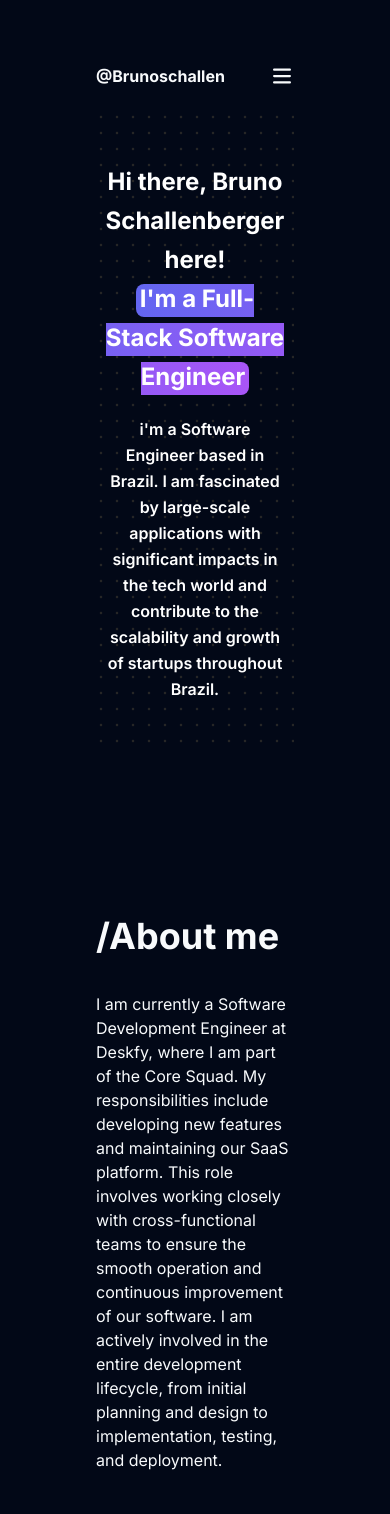
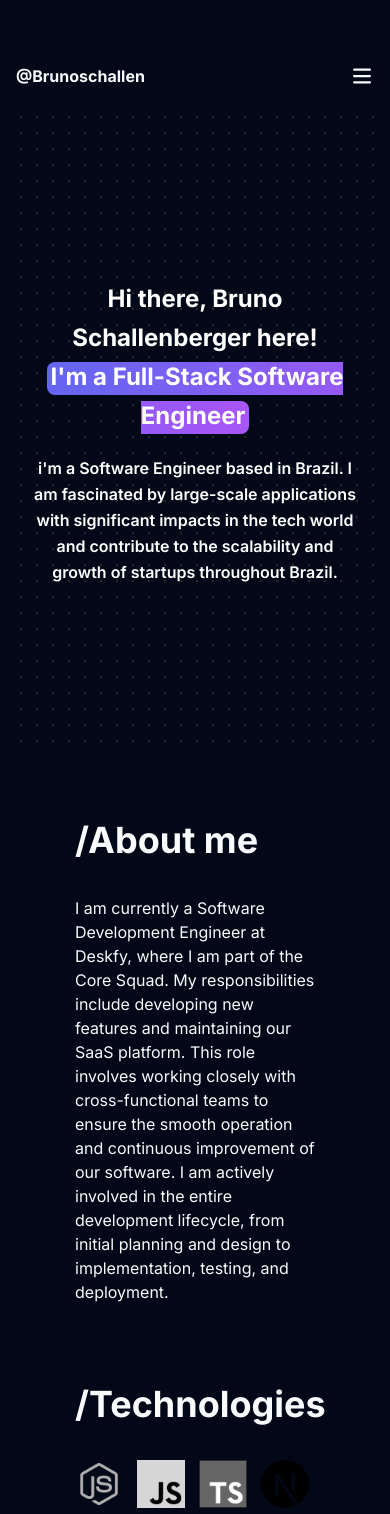
Before and after one commit to Schallenberger/personal-website-ui, a Next.js app: page / in a window 390 px wide. Shown: the top 1514 px of the page. Built offline with nearby package versions, Linux system fonts and the light colour scheme.

Commit message:
update mobile version

```diff
--- a/app/page.tsx
+++ b/app/page.tsx
@@ -7,7 +7,7 @@ import Hero from "@/components/Hero";
 
 export default function Home() {
   return (
-    <main className="flex min-h-screen flex-col items-center px-24 pt-10">
+    <main className="flex min-h-screen flex-col items-center px-4 md:px-24 pt-10">
       <Header />
       <div className="w-full flex flex-col gap-9">
         <Hero />
--- a/components/AboutMe.tsx
+++ b/components/AboutMe.tsx
@@ -15,14 +15,14 @@ const technologiesLogos = {
 
 const AboutMe = () => {
   return (
-    <section id='about' className='w-full flex flex-wrap py-32 gap-20 items-center bg-background justify-center md:justify-center lg:justify-between'>
-      <div className='flex min-h-[316px] flex-col gap-9  w-60 md:w-96'>
+    <section id='about' className='w-full flex flex-wrap lg:flex-nowrap py-8 md:py-32 gap-20 items-center bg-background justify-center md:justify-center lg:justify-between'>
+      <div className='flex md:min-h-[316px] flex-col gap-9  w-60 md:w-96'>
         <h1 className='text-4xl font-bold'>/About me</h1>
         <p>I am currently a Software Development Engineer at Deskfy, where I am part of the Core Squad. My responsibilities include developing new features and maintaining our SaaS platform. This role involves working closely with cross-functional teams to ensure the smooth operation and continuous improvement of our software. I am actively involved in the entire development lifecycle, from initial planning and design to implementation, testing, and deployment.</p>
       </div>
-      <div className='flex min-h-[316px] flex-col gap-9 w-60 md:w-96'>
+      <div className='flex md:min-h-[316px] flex-col gap-9 w-60 md:w-96'>
         <h1 className='text-4xl font-bold'>/Technologies</h1>
-        <div className="gap-2 grid grid-cols-2">
+        <div className="gap-2 grid grid-cols-4 md:grid-cols-2">
           {Object.entries(technologiesLogos).map(([key, value]) => (
             <Image className='grayscale scale-100 hover:grayscale-0 hover:scale-110 transition-all cursor-pointer' src={value} key={key} alt={key} width={48} height={48}/>
           ))}
--- a/components/Experience.tsx
+++ b/components/Experience.tsx
@@ -86,7 +86,7 @@ export function Experience() {
   ];
 
   return (
-    <section id='experience' className="py-32 bg-background hidden sm:flex md:flex lg:flex">
+    <section id='experience' className="py-8 md:py-32 bg-background hidden sm:flex md:flex lg:flex">
       <div className="h-[20rem] md:h-[40rem] [perspective:1000px] relative b flex flex-col max-w-5xl mx-auto w-full items-start justify-start mb-40">
         <Tabs tabs={tabs} />
       </div>
--- a/components/Header.tsx
+++ b/components/Header.tsx
@@ -74,20 +74,6 @@ const Header = () => {
           </div>
           <div className="mt-6 flow-root">
             <div className="-my-6 divide-y divide-gray-500/10">
-              <div className="space-y-2 py-6">
-                <a
-                  href="#"
-                  className="-mx-3 block rounded-lg px-3 py-2 text-base font-semibold leading-7 hover:bg-indigo-300"
-                >
-                  Home
-                </a>
-                <a
-                  href="#about"
-                  className="-mx-3 block rounded-lg px-3 py-2 text-base font-semibold leading-7 hover:bg-indigo-300"
-                >
-                  About
-                </a>
-              </div>
               <div className="py-6 flex flex-col gap-2">
                 <Button variant="outline" size="icon" asChild>
                   <Link href="https://www.instagram.com/brunoschallen/" target="_blank" rel="noopener noreferrer">
```
